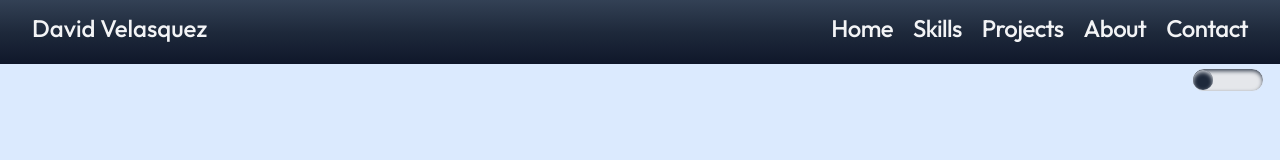
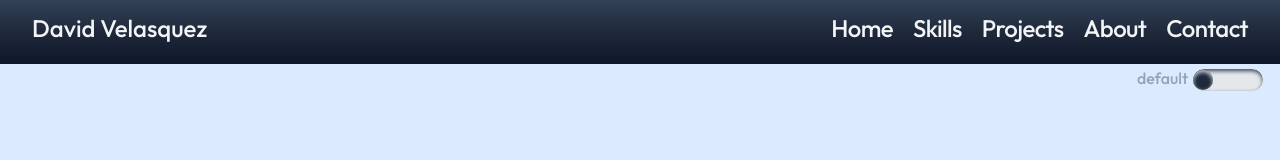
Before and after one commit to davidxv15/Portfolio-2, a React (Vite) app: page / in a window 1280 px wide. Shown: the top 160 px of the page. Built offline with nearby package versions, Linux system fonts and the light colour scheme; a web font is replaced by a local one.

Commit message:
theme toggle names

```diff
--- a/src/App.tsx
+++ b/src/App.tsx
@@ -25,7 +25,7 @@ const App: React.FC = () => {
         <Navbar /></div>
         <div className="mr-auto flex justify-end font-outfit bg-blue-100 animate-fade">
       <ThemeToggle
-          themes={['', 'grayscale', 'sepia', 'default']}
+          themes={['default', 'grayscale', 'sepia', 'eg']}
   onThemeChange={(theme) => handleThemeChange(theme)}
         /></div>
       <HeroSection />
```
